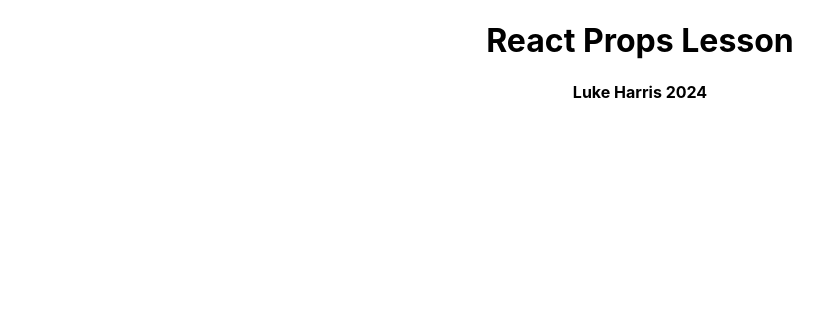
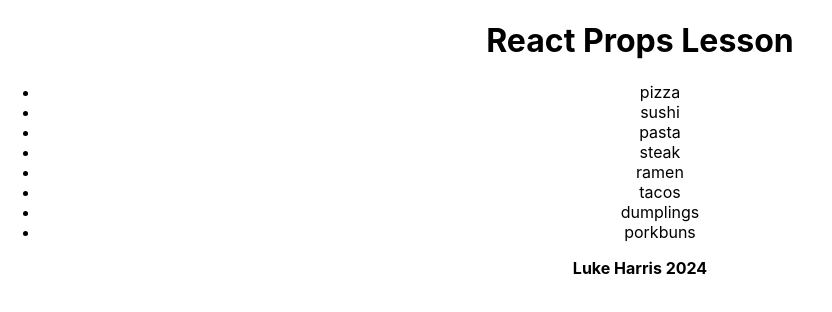
Before and after one commit to LukeZHar/t3w5-reactprops, a React (Create React App) app: page / in a window 1280 px wide. Shown: the top 312 px of the page, without its empty margins (0-832 px from the left). Built offline with nearby package versions, Linux system fonts and the light colour scheme.

Commit message:
Feat: FoodList components added.

```diff
--- a/src/components/FoodList.jsx
+++ b/src/components/FoodList.jsx
@@ -0,0 +1,24 @@
+let foods = [
+    'pizza',
+    'sushi',
+    'pasta',
+    'steak',
+    'ramen',
+    'tacos',
+    'dumplings',
+    'porkbuns'
+];
+
+export default function FoodList() {
+    return (
+        <section>
+            <ul>
+                {
+                    foods.map(food => {
+                        return <li>{food}</li>
+                    })
+                }
+            </ul>
+        </section>
+    )
+}
--- a/src/pages/App.jsx
+++ b/src/pages/App.jsx
@@ -2,15 +2,14 @@ import logo from '../logo.svg';
 import '../stylesheets/App.css';
 import Header from '../components/Header.jsx';
 import Footer from '../components/Footer.jsx';
+import FoodList from '../components/FoodList.jsx';
 
 function App() {
   return (
     <div className="App">
       <Header />
+      <FoodList />
       <Footer />
-      {
-        // <FoodList />
-      }
     </div>
   );
 }
```
